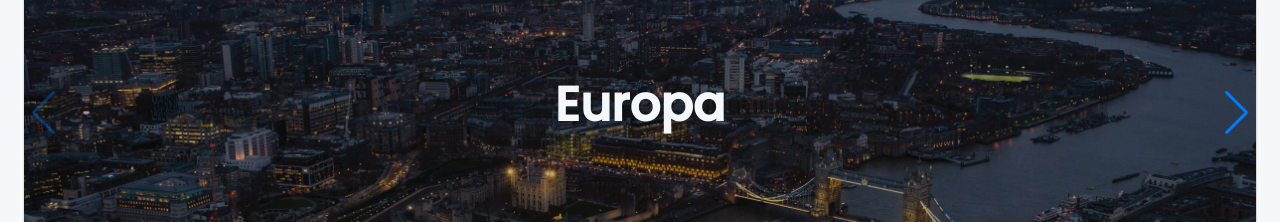
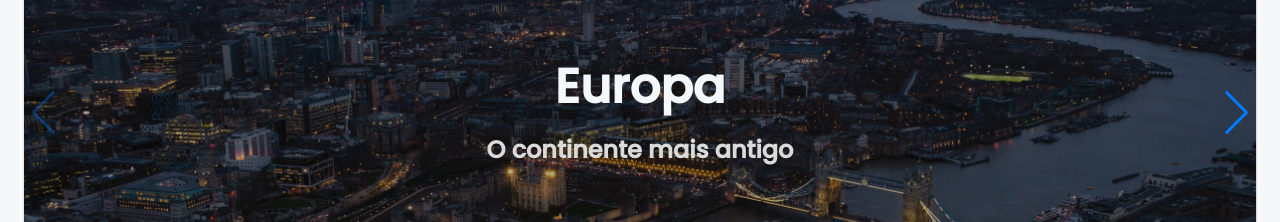
Before and after one commit to NicholasNeto/worldtrip, a Next.js app: page / in a window 1280 px wide. Shown: the part 920-1142 px from the top of the page. Built offline with nearby package versions, Linux system fonts and the light colour scheme.

Commit message:
add description in data continent

```diff
--- a/src/pages/index.tsx
+++ b/src/pages/index.tsx
@@ -11,14 +11,16 @@ export default function Home() {
 
   const continents = [
     {
-      id: '1',
+      id: 'continents/europa',
       imgurl: "url('/images/continents-europa.jpg')",
       title: 'Europa',
+      description: 'O continente mais antigo',
     },
     {
       id: '2',
       imgurl: "url('/images/continents-europa.jpg')",
       title: 'Brasil',
+      description: 'Futebol e praias',
     }
   ]
 
```
